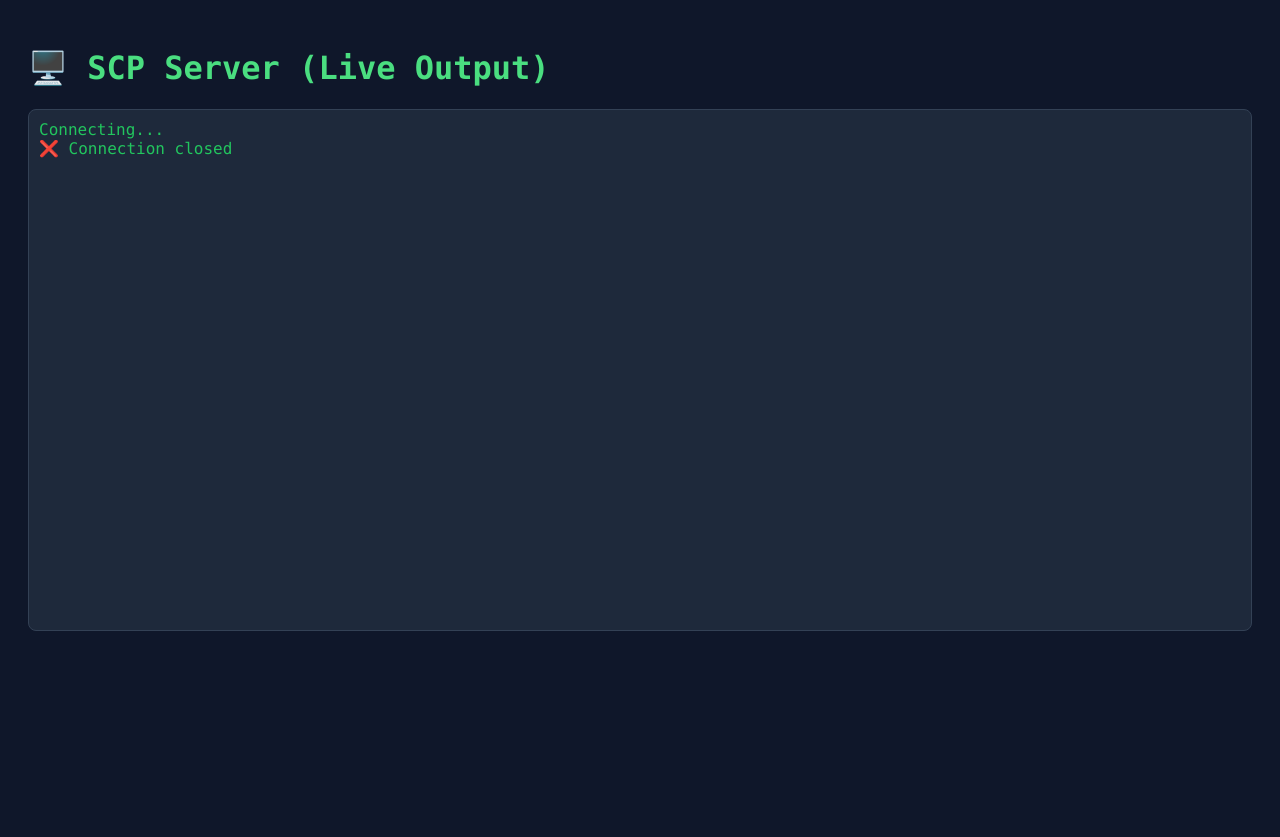
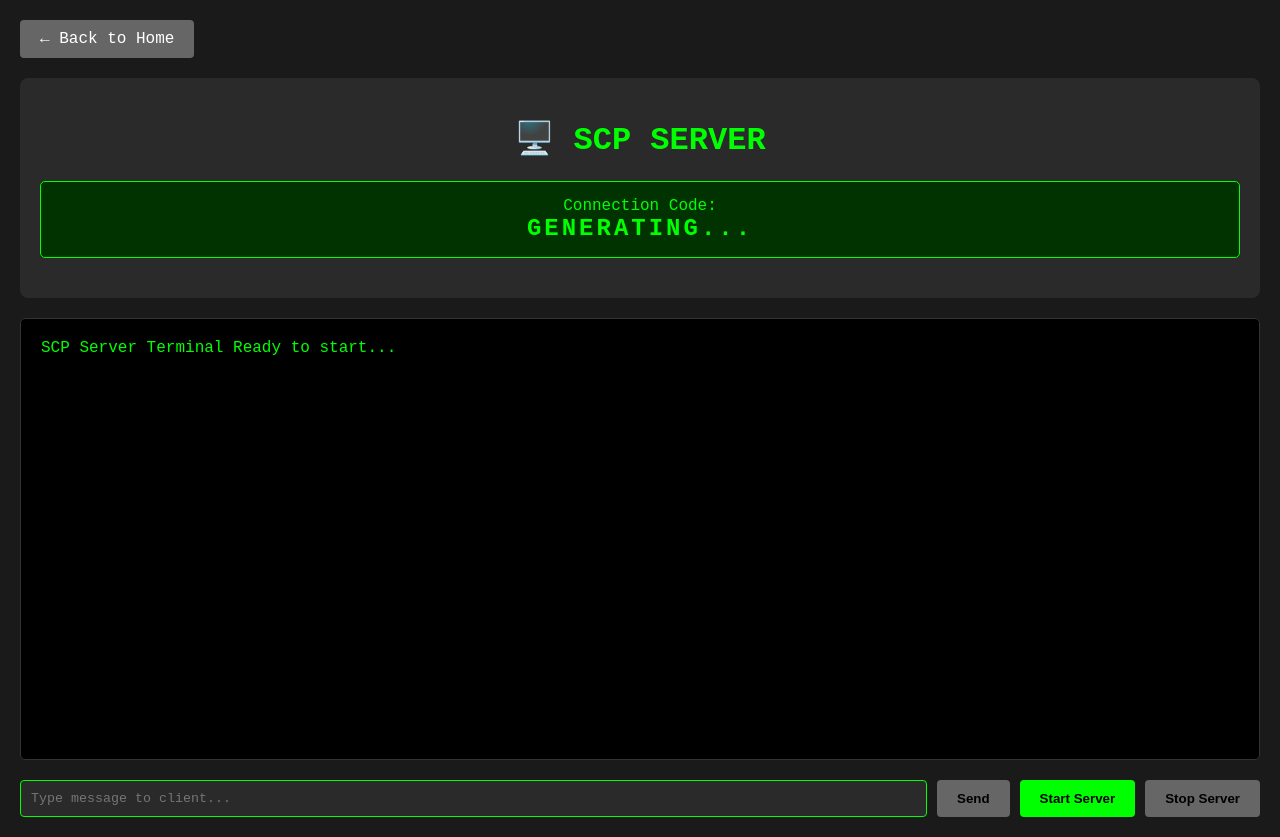
Before and after one commit to CopperFlame14/scp2, a website: page public/server.html in a window 1280 px wide. Before the commit the page ends 800 px from the top, so only its background shows below. Drawn offline with Linux system fonts and the light colour scheme.

Commit message:
Update server.html

```diff
--- a/public/server.html
+++ b/public/server.html
@@ -2,41 +2,171 @@
 <html lang="en">
 <head>
     <meta charset="UTF-8">
-  <title>SCP Server (Live)</title>
+    <meta name="viewport" content="width=device-width, initial-scale=1.0">
+    <title>SCP Server</title>
     <style>
         body {
-      font-family: Consolas, monospace;
-      background: #0f172a;
-      color: #22c55e;
+            font-family: 'Courier New', monospace;
+            margin: 0;
             padding: 20px;
+            background: #1a1a1a;
+            color: #00ff00;
         }
-    h1 { color: #4ade80; }
-    #log {
-      background: #1e293b;
-      border: 1px solid #334155;
+        .header {
+            text-align: center;
+            margin-bottom: 20px;
+            padding: 20px;
+            background: #2a2a2a;
             border-radius: 8px;
+        }
+        .connection-code {
+            background: #003300;
+            padding: 15px;
+            border-radius: 5px;
+            margin: 20px 0;
+            border: 1px solid #00ff00;
+        }
+        .code {
+            font-size: 24px;
+            font-weight: bold;
+            letter-spacing: 3px;
+        }
+        .terminal {
+            background: #000;
+            padding: 20px;
+            border-radius: 5px;
+            height: 400px;
+            overflow-y: auto;
+            border: 1px solid #333;
+            margin-bottom: 20px;
+        }
+        .input-group {
+            display: flex;
+            gap: 10px;
+        }
+        input {
+            flex: 1;
             padding: 10px;
-      height: 500px;
-      overflow-y: auto;
-      white-space: pre-wrap;
+            background: #2a2a2a;
+            border: 1px solid #00ff00;
+            color: #00ff00;
+            border-radius: 4px;
+            font-family: 'Courier New', monospace;
+        }
+        button {
+            padding: 10px 20px;
+            background: #00ff00;
+            color: #000;
+            border: none;
+            border-radius: 4px;
+            cursor: pointer;
+            font-weight: bold;
+        }
+        button:disabled {
+            background: #666;
+            cursor: not-allowed;
+        }
+        .back-btn {
+            background: #666;
+            color: white;
+            text-decoration: none;
+            padding: 10px 20px;
+            border-radius: 4px;
+            display: inline-block;
+            margin-bottom: 20px;
         }
     </style>
 </head>
 <body>
-  <h1>🖥️ SCP Server (Live Output)</h1>
-  <div id="log">Connecting...</div>
+    <a href="/" class="back-btn">← Back to Home</a>
+
+    <div class="header">
+        <h1>🖥️ SCP SERVER</h1>
+        <div class="connection-code">
+            <div>Connection Code:</div>
+            <div class="code" id="connectionCode">GENERATING...</div>
+        </div>
+    </div>
+
+    <div class="terminal" id="terminal"></div>
+
+    <div class="input-group">
+        <input type="text" id="messageInput" placeholder="Type message to client..." disabled>
+        <button id="sendBtn" disabled>Send</button>
+        <button id="startBtn">Start Server</button>
+        <button id="stopBtn" disabled>Stop Server</button>
+    </div>
 
     <script>
-    const logDiv = document.getElementById('log');
-    const ws = new WebSocket(`ws://${location.host}/server`);
+        let ws = null;
+        const terminal = document.getElementById('terminal');
+        const connectionCode = document.getElementById('connectionCode');
+
+        // Generate connection code
+        function generateCode() {
+            const chars = 'ABCDEFGHIJKLMNOPQRSTUVWXYZ0123456789';
+            let code = '';
+            for (let i = 0; i < 8; i++) {
+                code += chars.charAt(Math.floor(Math.random() * chars.length));
+            }
+            connectionCode.textContent = code;
+            return code;
+        }
+
+        document.getElementById('startBtn').addEventListener('click', () => {
+            const code = generateCode();
+            ws = new WebSocket('ws://localhost:8080/server');
+
+            ws.onopen = () => {
+                log('Server started successfully');
+                log(`Connection Code: ${code}`);
+                document.getElementById('startBtn').disabled = true;
+                document.getElementById('stopBtn').disabled = false;
+                document.getElementById('sendBtn').disabled = false;
+                document.getElementById('messageInput').disabled = false;
+            };
 
             ws.onmessage = (event) => {
-      logDiv.textContent += '\n' + event.data;
-      logDiv.scrollTop = logDiv.scrollHeight;
+                log(event.data);
             };
 
-    ws.onopen = () => logDiv.textContent = '✅ Connected to Live Server Process\n';
-    ws.onclose = () => logDiv.textContent += '\n❌ Connection closed';
+            ws.onclose = () => {
+                log('Server stopped');
+                document.getElementById('startBtn').disabled = false;
+                document.getElementById('stopBtn').disabled = true;
+                document.getElementById('sendBtn').disabled = true;
+                document.getElementById('messageInput').disabled = true;
+            };
+        });
+
+        document.getElementById('stopBtn').addEventListener('click', () => {
+            if (ws) {
+                ws.close();
+            }
+        });
+
+        document.getElementById('sendBtn').addEventListener('click', sendMessage);
+        document.getElementById('messageInput').addEventListener('keypress', (e) => {
+            if (e.key === 'Enter') sendMessage();
+        });
+
+        function sendMessage() {
+            const input = document.getElementById('messageInput');
+            const message = input.value.trim();
+            if (message && ws) {
+                ws.send(message);
+                log(`YOU: ${message}`);
+                input.value = '';
+            }
+        }
+
+        function log(message) {
+            terminal.innerHTML += message + '\n';
+            terminal.scrollTop = terminal.scrollHeight;
+        }
+
+        // Initial log
+        log('SCP Server Terminal\nReady to start...');
     </script>
 </body>
 </html>
```
Lines whose indentation alone changed are shown as unchanged.
